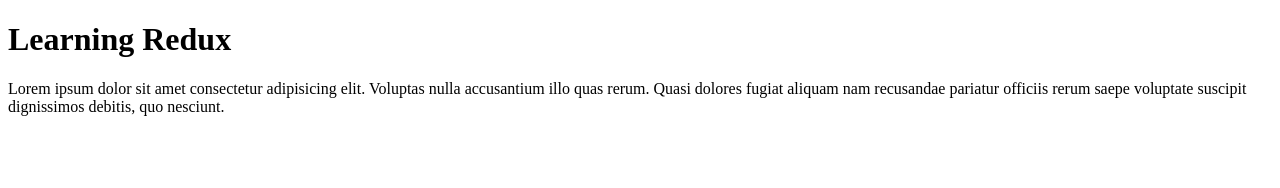
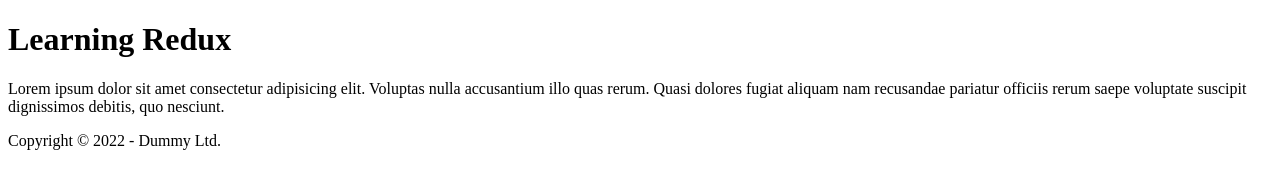
Before and after one commit to gattigaga/learn-rebase, a plain HTML site: page index.html in a window 1280 px wide. Drawn offline with Linux system fonts and the light colour scheme.

Commit message:
F1 - Add footer

```diff
--- a/index.html
+++ b/index.html
@@ -14,5 +14,6 @@
       pariatur officiis rerum saepe voluptate suscipit dignissimos debitis, quo
       nesciunt.
     </p>
+    <footer>Copyright &copy; 2022 - Dummy Ltd.</footer>
   </body>
 </html>
```
